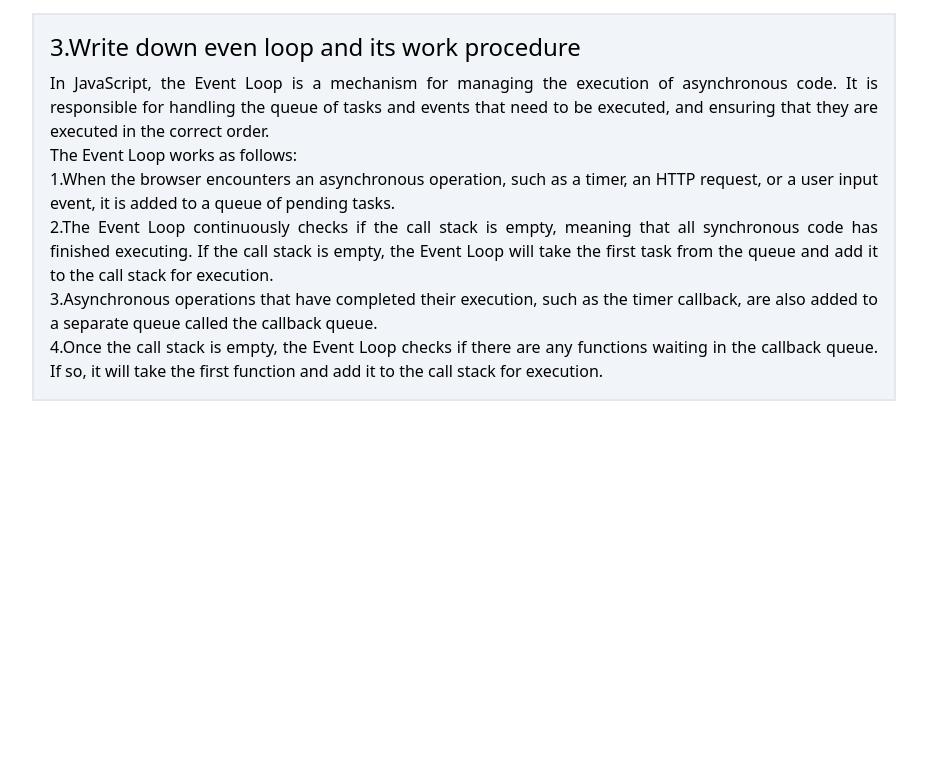
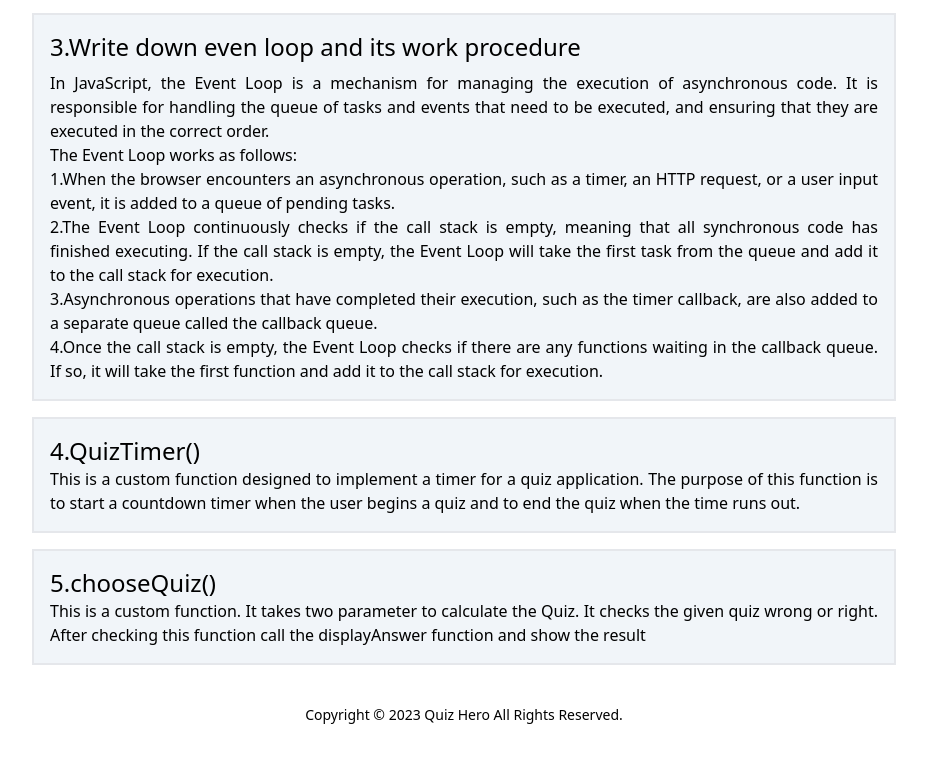
Before and after one commit to ashikur-rahman-asif/hero-quiz, a plain HTML site: page blog.html in a window 1280 px wide. Shown: the part 1031-1796 px from the top of the page, without its empty margins (176-1103 px from the left). Before the commit the page ends 1432 px from the top, so only its background shows below. Drawn offline with nearby package versions, Linux system fonts and the light colour scheme.

Commit message:
blog done

```diff
--- a/blog.html
+++ b/blog.html
@@ -129,8 +129,25 @@
                         execution.
                     </article>
                 </div>
+                <div class="border-solid border-2 p-4 bg-slate-100">
+                    <h3 class="text-2xl">4.QuizTimer()</h3>
+                    <p>
+                        This is a custom function designed to implement a timer for a quiz application. The purpose of this function is to start a countdown timer when the user begins a quiz and to end the quiz when the time runs out.
+                    </p>
+                </div>
+                <div class="border-solid border-2 p-4 bg-slate-100">
+                    <h3 class="text-2xl">5.chooseQuiz()</h3>
+                    <p>
+                        This is a custom function. It takes two parameter to calculate the Quiz. It checks the given quiz wrong or right. After checking this function call the displayAnswer function and show the result
+                    </p>
+                </div>
             </div>
         </section>
+        <!-- footer started  -->
+        <footer class="py-10 text-center text-sm">
+            Copyright © 2023 Quiz Hero All Rights Reserved.
+          </footer>
+          <!-- footer end  -->
     </main>
 </body>
 
```
